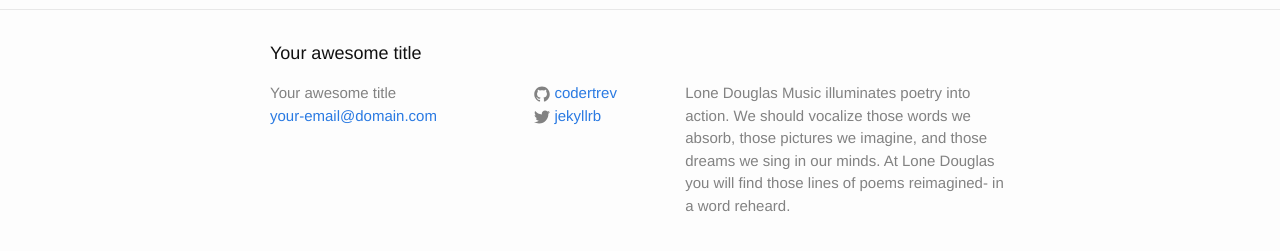
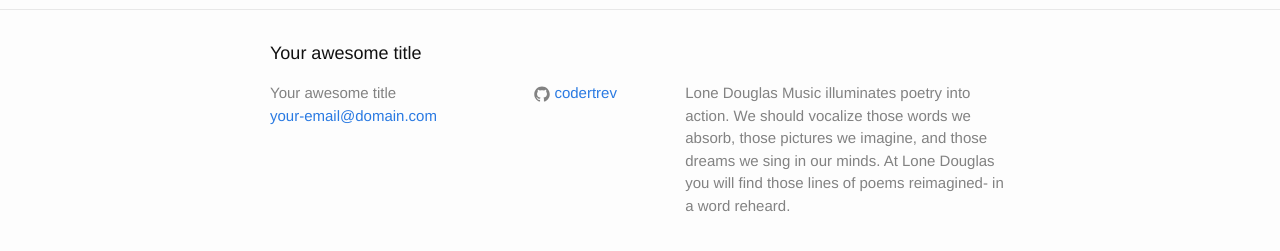
Before and after one commit to codertrev/coder-trev.github.io, a Jekyll site: the page built from index.html, in a window 1280 px wide. Shown: the part 287-538 px from the top of the page. Built offline with Jekyll 4.4.1, drawn with Linux system fonts in a browser that asks for light colours.

Commit message:
Update _config.yml

```diff
--- a/_config.yml
+++ b/_config.yml
@@ -13,7 +13,7 @@
 # It will appear in your document head meta (for Google search results) and in your feed.xml site description.
 baseurl: "" # the subpath of your site, e.g. /blog
 url: "http://yourdomain.com" # the base hostname & protocol for your site
-twitter_username: jekyllrb
+facebook_username: Trevor Tustin
 github_username:  codertrev
 
 # Build settings
```
